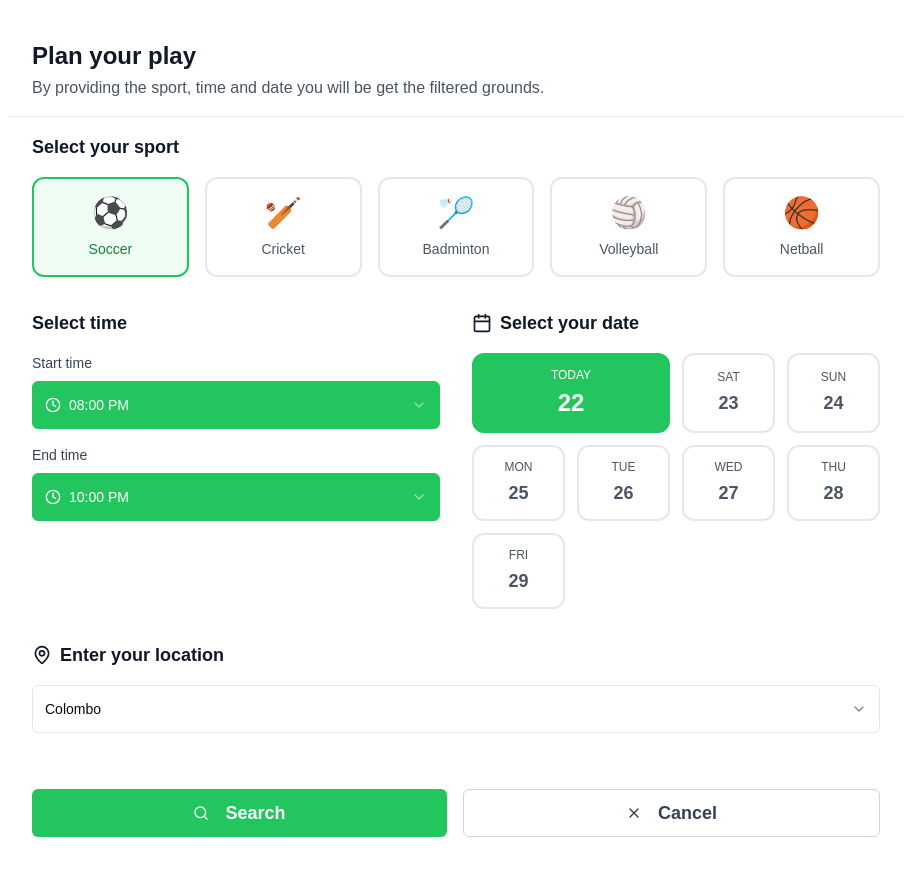
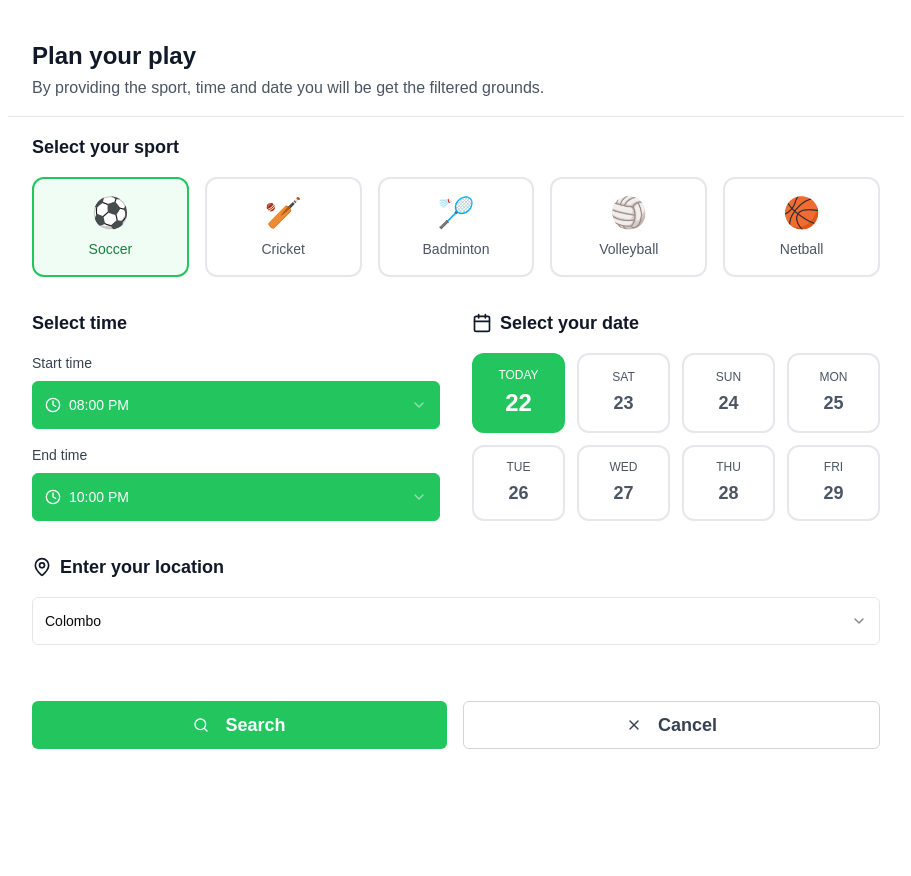
Before and after one commit to Anasriza26/bmp-vo, a Next.js app: page /search in a window 1280 px wide. Shown: the top 876 px of the page, without its empty margins (184-1095 px from the left). After the commit the page ends 800 px from the top, so only its background shows below. Built offline with nearby package versions, Linux system fonts and the light colour scheme.

Commit message:
Refactor DateSelector: adjust button layout for improved grid alignment

```diff
--- a/components/search/DateSelector.tsx
+++ b/components/search/DateSelector.tsx
@@ -20,7 +20,7 @@ export default function DateSelector({ selectedDate, setSelectedDate }: any) {
       <div className="grid grid-cols-4 gap-3">
         <button
           onClick={() => setSelectedDate(22)}
-          className={`p-3 rounded-xl border-2 col-span-2 ${
+          className={`p-3 rounded-xl border-2 ${
             selectedDate === 22
               ? "border-green-500 bg-green-500 text-white"
               : "border-gray-200 bg-white text-gray-600 hover:border-gray-300"
```
